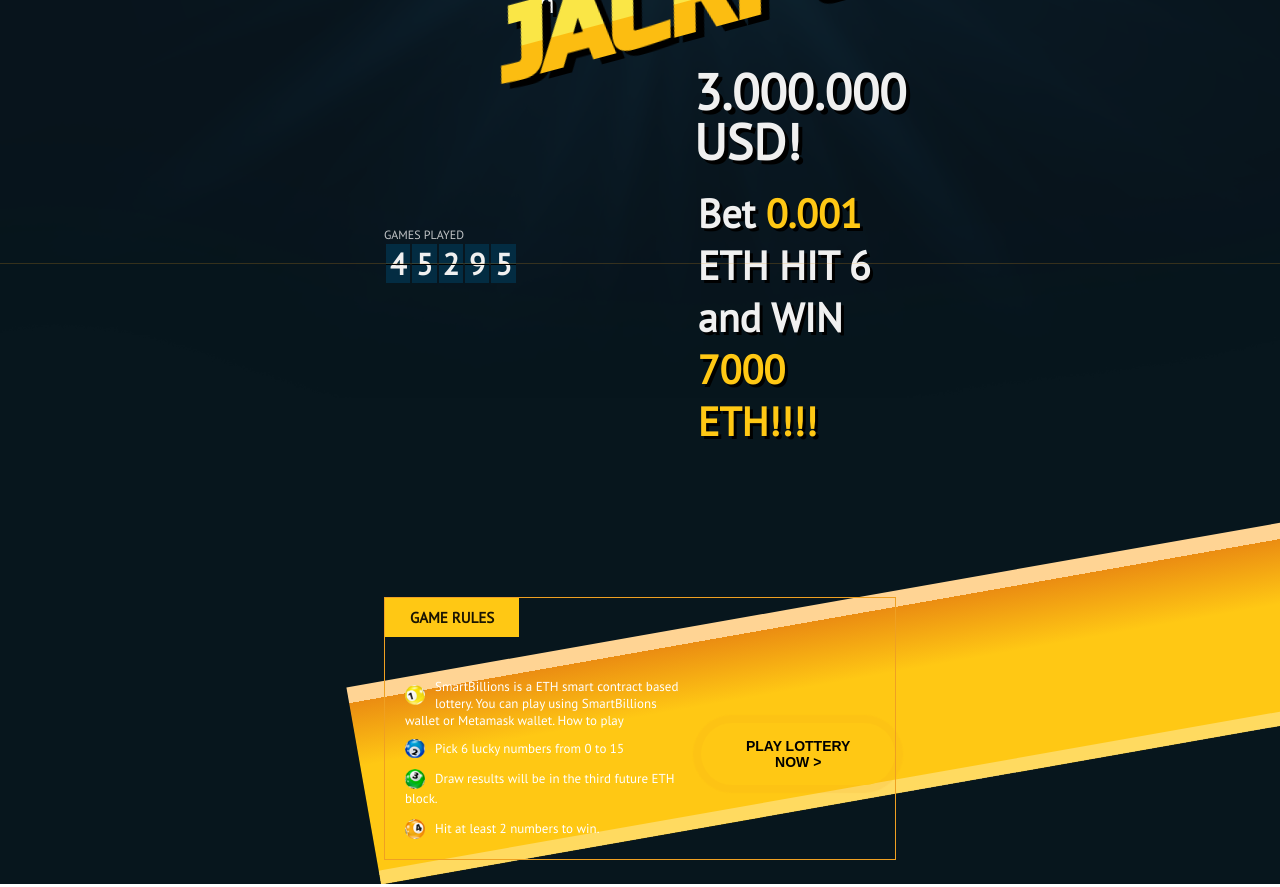
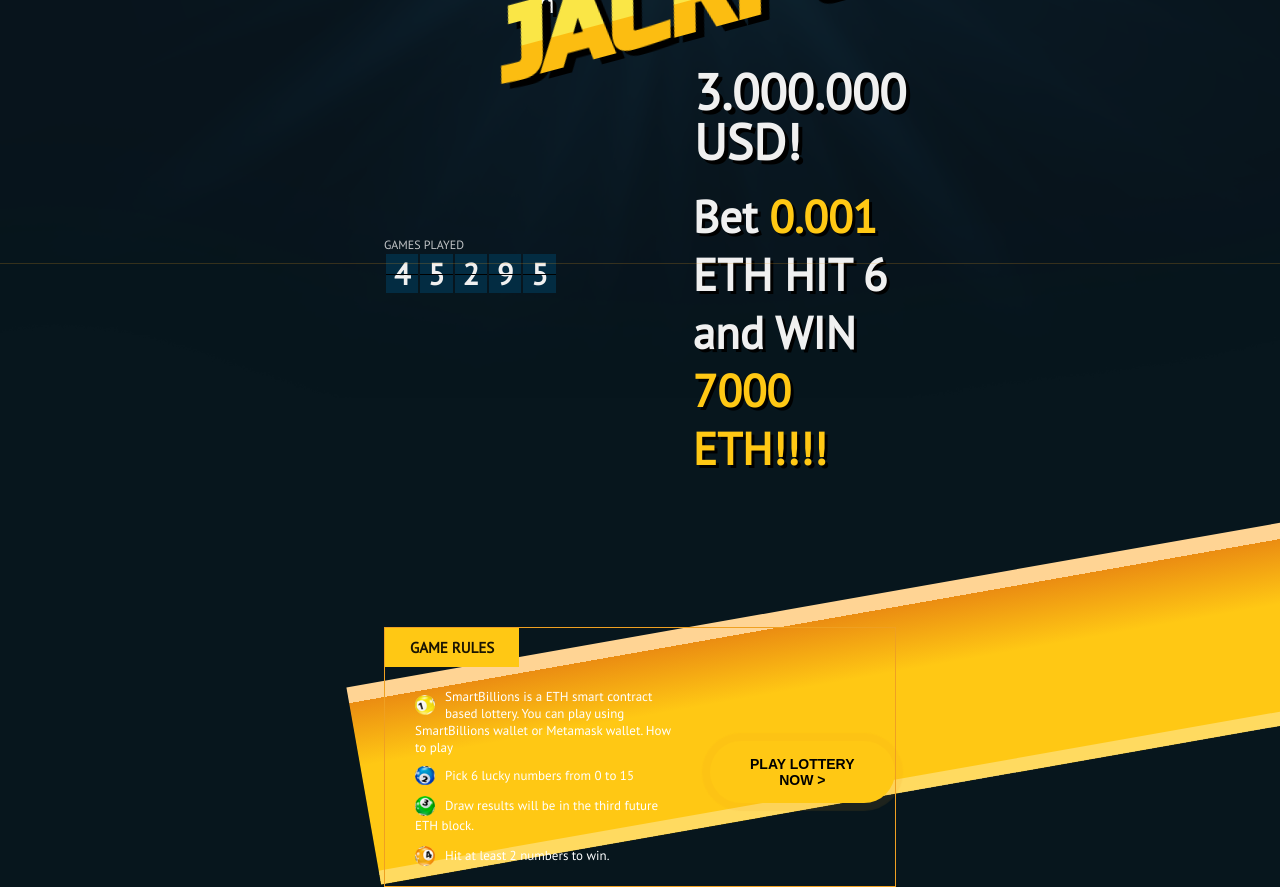
Before and after one commit to AzotoN1/eFirst-2, a website: page index.html in a window 1280 px wide. Shown: the part 153-1040 px from the top of the page. Drawn offline with Linux system fonts and the light colour scheme.

Commit message:
improved text and counter sizes, margin and padding

```diff
--- a/scss/main.scss
+++ b/scss/main.scss
@@ -161,7 +161,7 @@
 }
 
 .bet .games-counter {
-    margin-top: 40px;
+    margin-top: 50px;
 }
 
 .bet .games-counter span {
@@ -175,7 +175,7 @@
     position: relative;
     background: #032c42;
     margin-right: 5px;
-    padding: 0px 4px;
+    padding: 0px 8px;
     font-size: 3em;
     color: $white;
     font-weight: bold;
@@ -191,12 +191,12 @@
 }
 
 .bet .bet-content {
-    margin-left: 180px;
+    margin-left: 135px;
 
 }
 
 .bet .bet-content h2 {
-    font-size: 4em;
+    font-size: 4.5em;
     font-weight: bold;
     color: $white;
     text-shadow: 3px 3px black;
@@ -236,11 +236,11 @@
             font-weight: bold;
         }
         .columns {
-            margin-top: 50px;
+            margin-top: 30px;
         }
         .rules-content {
             width: 60%;
-            padding: 20px;
+            padding: 20px 30px;
             ul {
                 list-style: none;
                 li {
```
Also changed, not shown: css/main.css.
